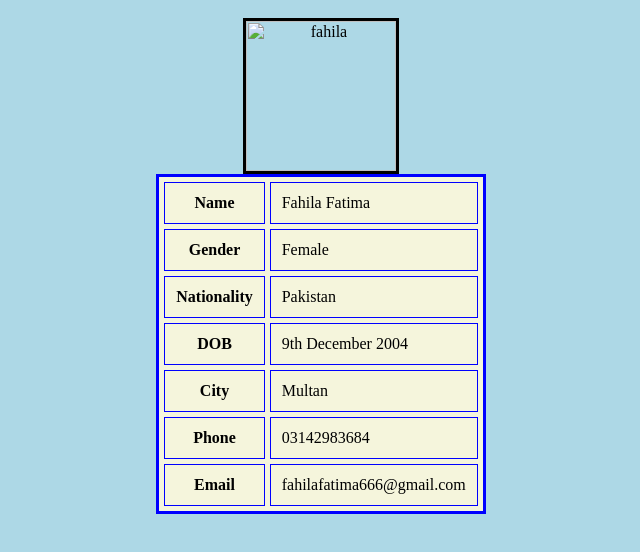
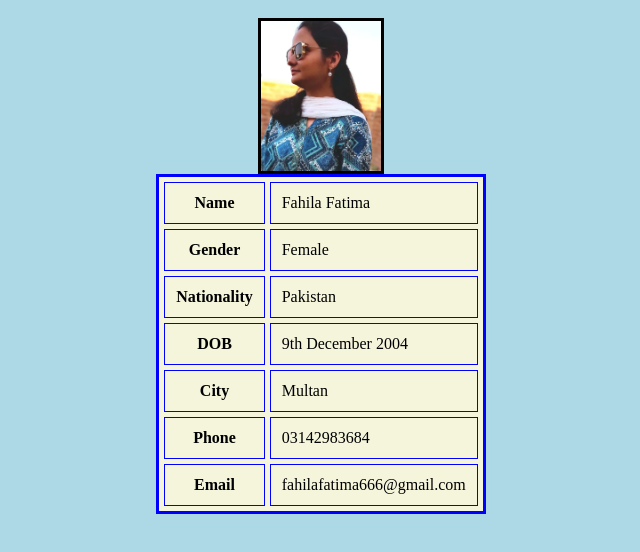
Before and after one commit to fahila-code/web-page, a plain HTML site: page info.html in a window 1280 px wide. Shown: the part 48-600 px from the top of the page, without its empty margins (319-959 px from the left). Drawn offline with Linux system fonts and the light colour scheme.

Commit message:
Update info.html

```diff
--- a/info.html
+++ b/info.html
@@ -5,8 +5,7 @@
 <body>
 <center>
 <h1 style="color:pink;">Personal Information</h1>
-<img src="images/fahila.jpg" alt="fahila" border="3" height="150"/>
-
+<img src="fahila.jpg" alt="Fahila" border="3" height="150">
 <table border="3" cellpadding="11" cellspacing="5" bordercolor="blue" bgcolor="#f5f5dc" width="300" height="250">
 
 
```
